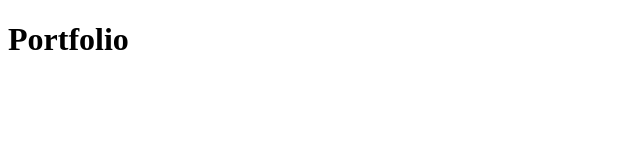
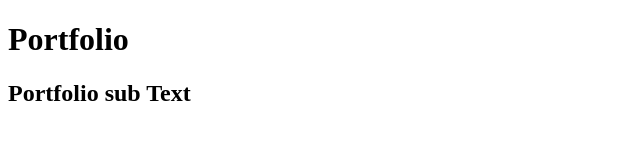
Before and after one commit to ParthGoswami0920/portfolio, a plain HTML site: page index.html in a window 1280 px wide. Shown: the whole page, without its empty margins (0-640 px from the left). Drawn offline with Linux system fonts and the light colour scheme.

Commit message:
Second Change

```diff
--- a/index.html
+++ b/index.html
@@ -7,5 +7,6 @@
 </head>
 <body>
     <h1>Portfolio</h1>
+    <h2>Portfolio sub Text</h2>
 </body>
 </html>
```
